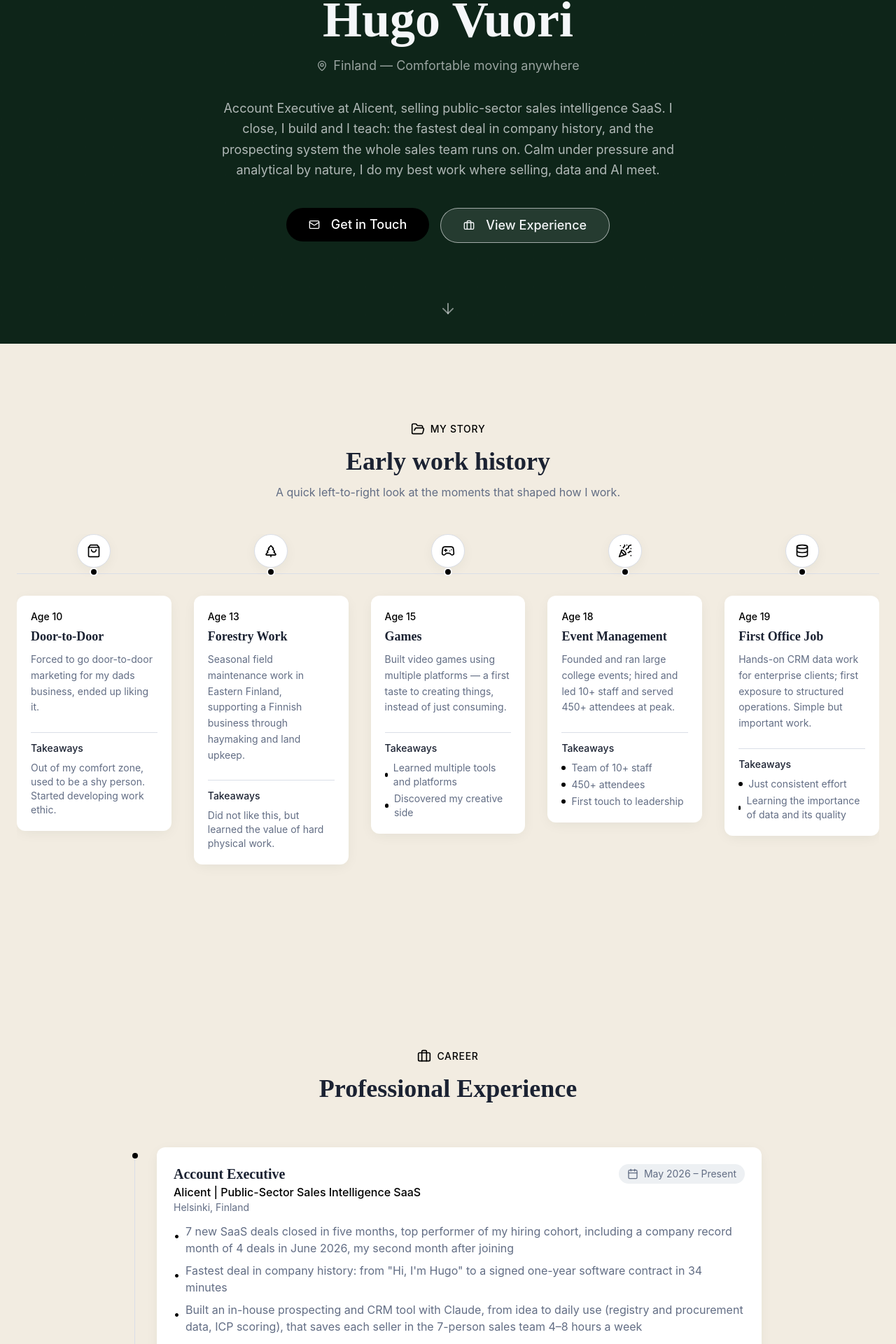
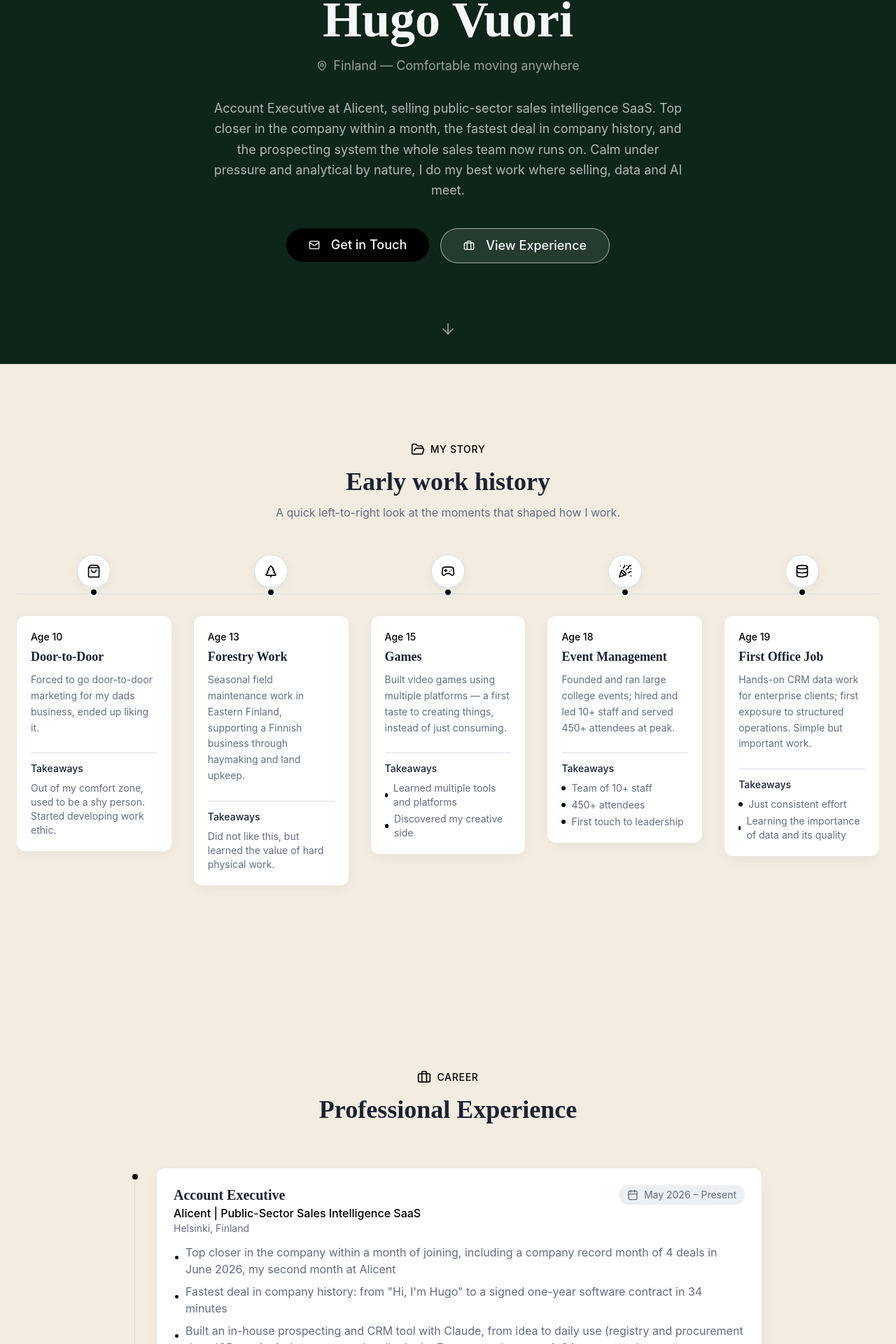
Before and after one commit to HugoVuori/Hugo-CV-2026, a React (Vite) app: page / in a window 1280 px wide. Shown: the part 312-2232 px from the top of the page at 70% size. Built offline with nearby package versions, Linux system fonts and the light colour scheme; grey boxes are pictures that could not be loaded; the HTML template or start-up script is replaced by a standard one.

Commit message:
Sync Alicent results and hero summary with latest CV
Co-Authored-By: Claude Opus 5.5 <noreply@anthropic.com>

```diff
--- a/src/components/cv/Experience.tsx
+++ b/src/components/cv/Experience.tsx
@@ -8,7 +8,7 @@ const experiences = [
     location: "Helsinki, Finland",
     period: "May 2026 – Present",
     description: [
-      "7 new SaaS deals closed in five months, top performer of my hiring cohort, including a company record month of 4 deals in June 2026, my second month after joining",
+      "Top closer in the company within a month of joining, including a company record month of 4 deals in June 2026, my second month at Alicent",
       "Fastest deal in company history: from \"Hi, I'm Hugo\" to a signed one-year software contract in 34 minutes",
       "Built an in-house prospecting and CRM tool with Claude, from idea to daily use (registry and procurement data, ICP scoring), that saves each seller in the 7-person sales team 4–8 hours a week",
       "Supplied leads for the entire sales team with the most precise ICP targeting in company history, leading to a company record of 74 booked meetings in one week",
--- a/src/components/cv/Hero.tsx
+++ b/src/components/cv/Hero.tsx
@@ -83,7 +83,7 @@ const Hero = () => {
             transition={{ delay: 0.5, duration: 0.6 }}
             className="text-lg text-primary-foreground/70 max-w-2xl mx-auto mb-10 leading-relaxed"
           >
-            Account Executive at Alicent, selling public-sector sales intelligence SaaS. I close, I build and I teach: the fastest deal in company history, and the prospecting system the whole sales team runs on. Calm under pressure and analytical by nature, I do my best work where selling, data and AI meet.
+            Account Executive at Alicent, selling public-sector sales intelligence SaaS. Top closer in the company within a month, the fastest deal in company history, and the prospecting system the whole sales team now runs on. Calm under pressure and analytical by nature, I do my best work where selling, data and AI meet.
           </motion.p>
 
           <motion.div
```
